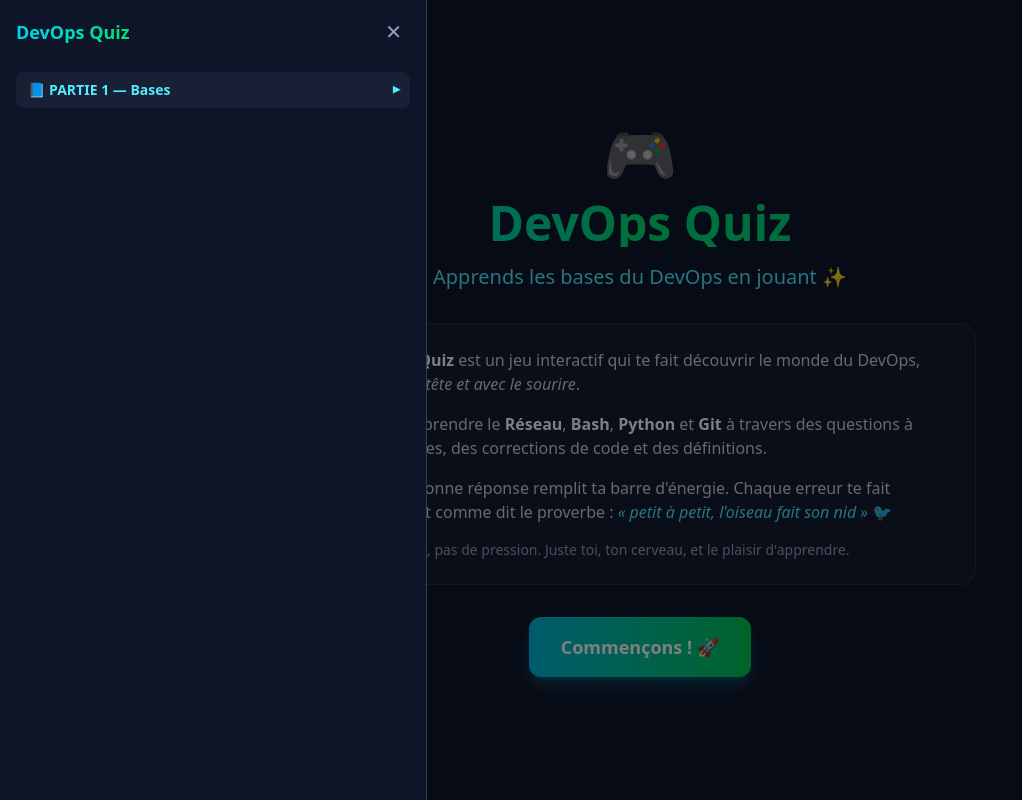
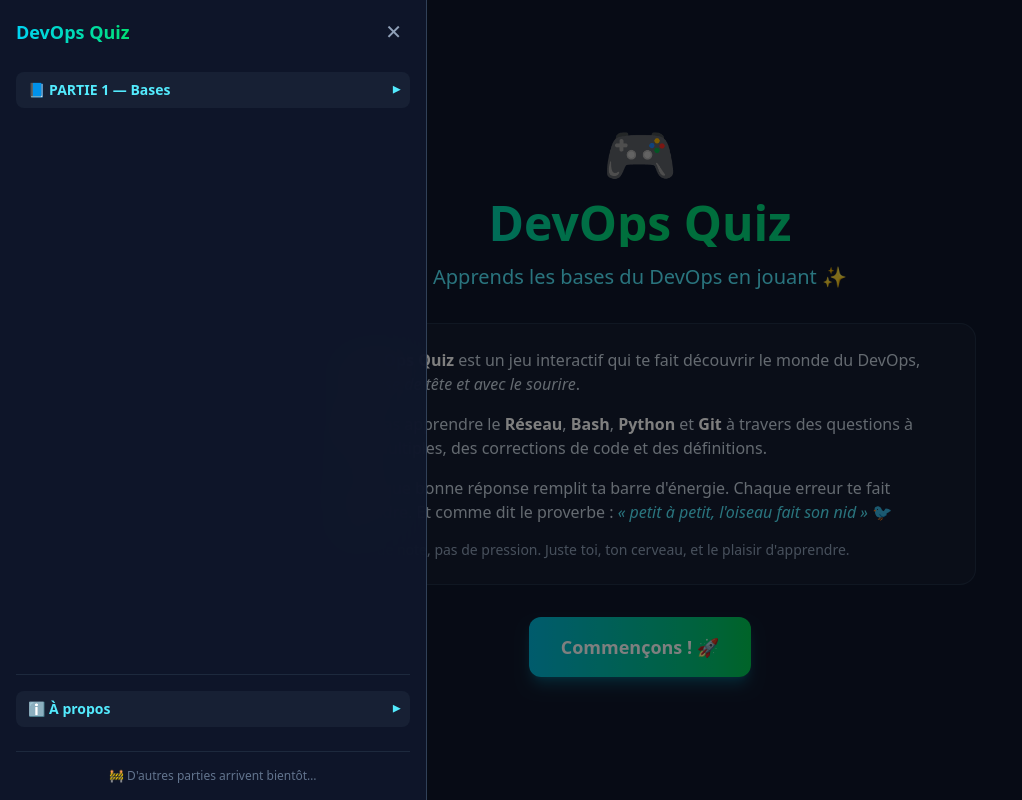
Before and after one commit to fotsingndiguedevy-dev/Devops_quiz, a Next.js app: page / in a window 1280 px wide. Both pictures are taken after a click on the button "Ouvrir le menu". Shown: the whole page, without its empty margins (0-1022 px from the left). Built offline with nearby package versions, Linux system fonts and the light colour scheme.

Commit message:
fix: reintégration de la section A propos dans la sidebar

```diff
--- a/src/components/Sidebar.tsx
+++ b/src/components/Sidebar.tsx
@@ -11,10 +11,12 @@ type SidebarProps = {
 };
 
 export default function Sidebar({ isOpen, onClose, onSelectLesson, selectedLessonId }: SidebarProps) {
-  // ⚠️ MODIFICATION ICI : Tous les menus sont fermés par défaut
   const [openParts, setOpenParts] = useState<Record<string, boolean>>({});
   const [openModules, setOpenModules] = useState<Record<string, boolean>>({});
   const [hoveredLesson, setHoveredLesson] = useState<string | null>(null);
+
+  // État pour la section À propos
+  const [aProposOuvert, setAProposOuvert] = useState(false);
 
   const togglePart = (id: string) => setOpenParts(prev => ({ ...prev, [id]: !prev[id] }));
   const toggleModule = (id: string) => setOpenModules(prev => ({ ...prev, [id]: !prev[id] }));
@@ -32,6 +34,7 @@ export default function Sidebar({ isOpen, onClose, onSelectLesson, selectedLesso
             transition={{ type: "spring", damping: 28, stiffness: 220 }}
             className="fixed top-0 left-0 h-screen w-1/2 md:w-1/3 bg-slate-900/95 backdrop-blur-xl border-r border-slate-700 z-50 p-4 overflow-y-auto flex flex-col"
           >
+            {/* En-tête */}
             <div className="flex justify-between items-center mb-6">
               <h1 className="text-lg font-bold bg-gradient-to-r from-cyan-400 to-green-400 bg-clip-text text-transparent">
                 DevOps Quiz
@@ -39,6 +42,8 @@ export default function Sidebar({ isOpen, onClose, onSelectLesson, selectedLesso
               <button onClick={onClose} className="text-slate-400 hover:text-white text-xl w-8 h-8 rounded-full hover:bg-slate-800">✕</button>
             </div>
 
+            {/* L'arbre des leçons */}
+            <div className="flex-1">
               {parts.map(part => (
                 <div key={part.id} className="mb-4">
                   <button
@@ -83,7 +88,7 @@ export default function Sidebar({ isOpen, onClose, onSelectLesson, selectedLesso
                                         {lesson.title}
                                       </button>
 
-                                    {/* Tooltip de description au survol */}
+                                      {/* Tooltip de description */}
                                       {hoveredLesson === lesson.id && (
                                         <motion.div
                                           initial={{ opacity: 0, x: -10 }} animate={{ opacity: 1, x: 0 }}
@@ -104,6 +109,42 @@ export default function Sidebar({ isOpen, onClose, onSelectLesson, selectedLesso
                   </AnimatePresence>
                 </div>
               ))}
+            </div>
+
+            {/* Section À propos (tout en bas) */}
+            <div className="mt-8 pt-4 border-t border-slate-800">
+              <button
+                onClick={() => setAProposOuvert(!aProposOuvert)}
+                className="w-full flex justify-between items-center px-3 py-2 rounded-lg bg-slate-800/60 text-left text-sm font-semibold text-cyan-300 hover:bg-slate-800 mb-2"
+              >
+                <span>ℹ️ À propos</span>
+                <motion.span animate={{ rotate: aProposOuvert ? 0 : -90 }}>▾</motion.span>
+              </button>
+
+              <AnimatePresence>
+                {aProposOuvert && (
+                  <motion.div
+                    initial={{ height: 0, opacity: 0 }} animate={{ height: "auto", opacity: 1 }} exit={{ height: 0, opacity: 0 }}
+                    className="overflow-hidden"
+                  >
+                    <div className="text-xs text-slate-400 space-y-2 px-3 py-2 bg-slate-800/30 rounded-lg border border-slate-700/50">
+                      <p className="text-slate-300 font-medium">🚀 Pourquoi DevOps Quiz ?</p>
+                      <p>Né d'un constat simple : apprendre le DevOps peut être intimidant. Ce jeu rend l'apprentissage accessible et sans pression.</p>
+                      <p className="pt-2 border-t border-slate-700/50">💡 Projet développé depuis Termux sur Android.</p>
+                      <p className="pt-2 border-t border-slate-700/50">📩 Portfolio :</p>
+                      <a href="https://portfolio-fotsingndiguedevy-dev.vercel.app" target="_blank" rel="noopener noreferrer" className="text-cyan-400 hover:text-cyan-300">
+                        🌐 portfolio-fotsingndiguedevy-dev.vercel.app
+                      </a>
+                    </div>
+                  </motion.div>
+                )}
+              </AnimatePresence>
+            </div>
+
+            {/* Pied de page */}
+            <div className="mt-4 pt-4 border-t border-slate-800 text-xs text-slate-500 text-center">
+              🚧 D'autres parties arrivent bientôt…
+            </div>
           </motion.aside>
         </>
       )}
```
Lines whose indentation alone changed are shown as unchanged.
